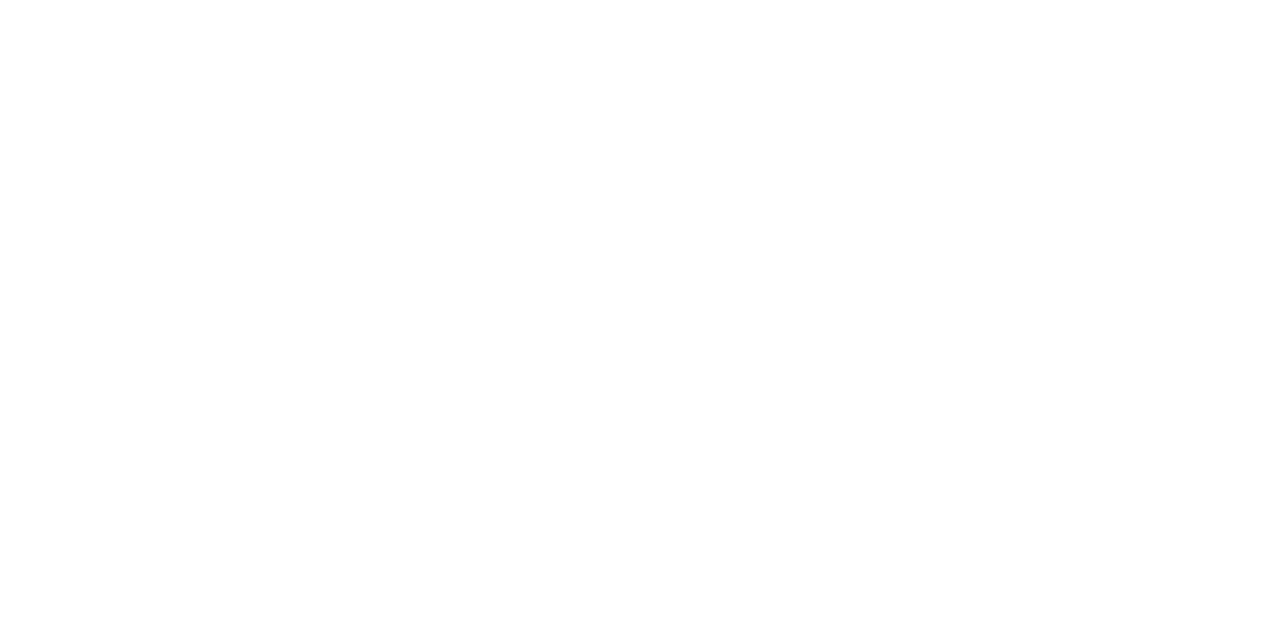
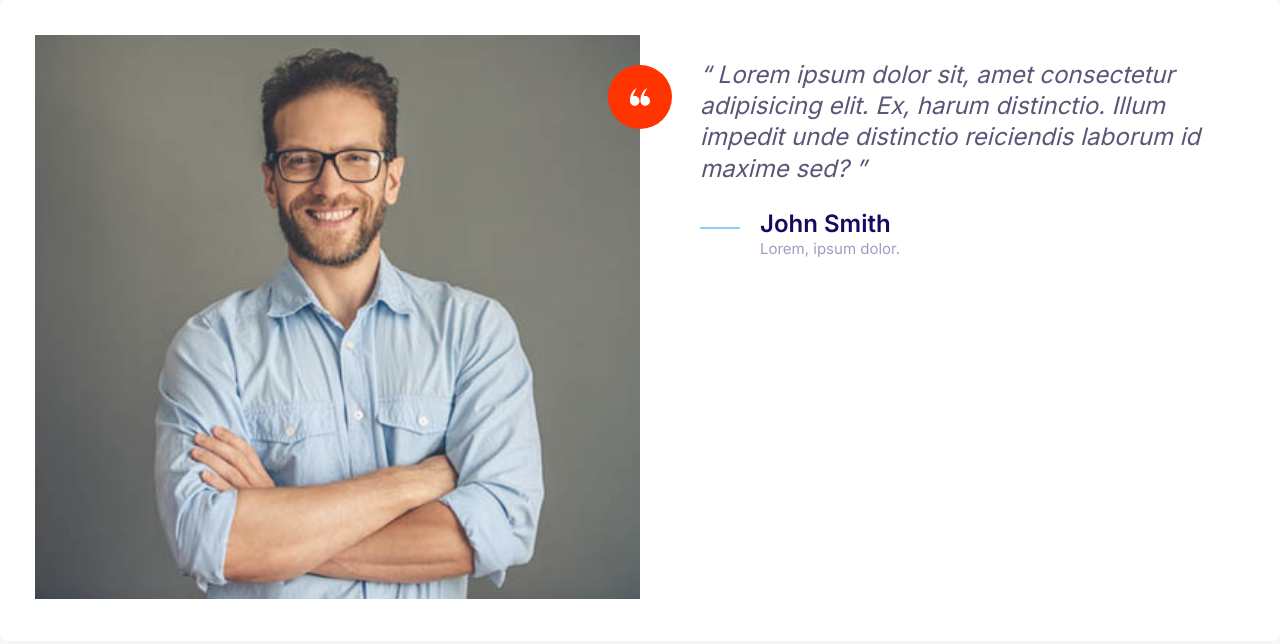
Before and after one commit to farshaadni/hello, a plain HTML site: page index.html in a window 1280 px wide. Drawn offline with Linux system fonts and the light colour scheme.

Commit message:
building testimonial component.

```diff
--- a/css/styles.css
+++ b/css/styles.css
@@ -165,9 +165,17 @@ a {
   width: 40px;
   height: 40px;
 }
+.icon--small {
+  width: 20px;
+  height: 20px;
+}
 
 .icon--primary {
   fill: var(--color-primary);
+}
+
+.icon--white {
+  fill: #fff;
 }
 
 .icon-container {
@@ -178,6 +186,10 @@ a {
   display: inline-flex;
   justify-content: center;
   align-items: center;
+}
+
+.icon-container--accent {
+  background: var(--color-accent);
 }
 
 /* Buttons */
@@ -451,3 +463,36 @@ a {
     grid-template-columns: repeat(3, 1fr);
   }
 }
+
+/* testimonial */
+
+.testimonial {
+  padding: 3.5rem;
+}
+
+.testimonial__image {
+  position: relative;
+}
+
+.testimonial__image > img {
+  width: 100%;
+}
+
+.testimonial__image > .icon-container {
+  position: absolute;
+  top: 3rem;
+  right: -32px;
+}
+
+@media screen and (min-width: 768px) {
+  .testimonial .quote,
+  .testimonial .quote__author {
+    font-size: 2.4rem;
+  }
+  .testimonial .quote__company {
+    font-size: 1.5rem;
+  }
+  .testimonial .quote {
+    margin-left: 6rem;
+  }
+}
--- a/index.html
+++ b/index.html
@@ -18,5 +18,38 @@
     <link rel="stylesheet" href="css/normalize.css" />
     <link rel="stylesheet" href="css/styles.css" />
   </head>
-  <body></body>
+  <body>
+    <div class="card testimonial">
+      <div class="grid grid--1x2">
+        <div class="testimonial__image">
+          <img src="images/testimonial.jpg" alt="A happy costumer." />
+          <span class="icon-container icon-container--accent">
+            <svg class="icon--small icon--white">
+              <use xlink:href="images/sprite.svg#quotes"></use>
+            </svg>
+          </span>
+        </div>
+        <blockquote class="quote">
+          <p class="quote__text">
+            Lorem ipsum dolor sit, amet consectetur adipisicing elit. Ex, harum
+            distinctio. Illum impedit unde distinctio reiciendis laborum id
+            maxime sed?
+          </p>
+          <footer>
+            <div class="media">
+              <div class="media__image">
+                <svg class="icon icon--primary quote__icon">
+                  <use xlink:href="images/sprite.svg#line"></use>
+                </svg>
+              </div>
+              <div class="media__body">
+                <h3 class="media__title quote__author">John Smith</h3>
+                <p class="quote__company">Lorem, ipsum dolor.</p>
+              </div>
+            </div>
+          </footer>
+        </blockquote>
+      </div>
+    </div>
+  </body>
 </html>
```
Also changed, not shown: component/testimonial.html (added, +32 -0 lines).
